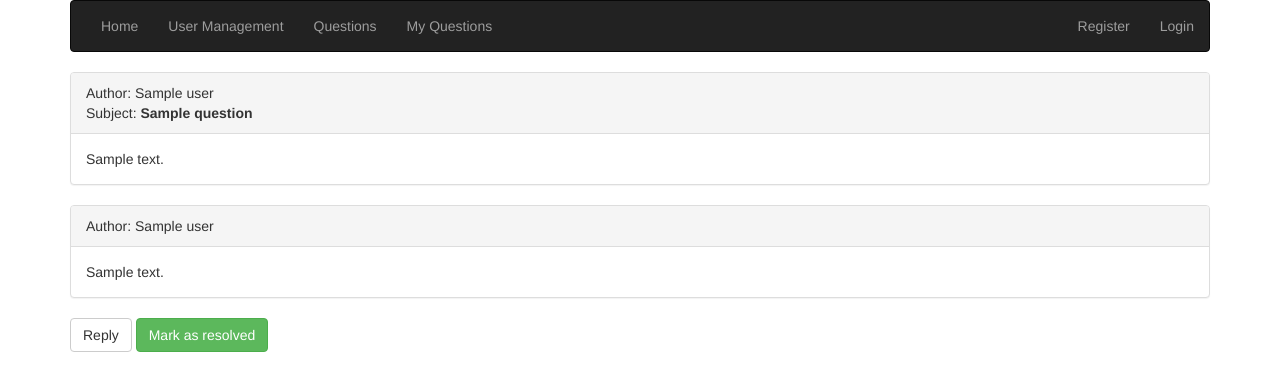
After one commit to ivanmatozan/Customer-Service, a PHP site: template resources/views/question/show.twig in a window 1280 px wide. The commit adds this page. Shown: the top 391 px of the page. Run offline with PHP 8.4, Linux system fonts and the light colour scheme; the template is opened without the code that fills it: most values are stand-ins (such as "Sample title", 1, 10 or a date in 2020); some libraries are stand-ins or nearby versions.

Commit message:
Create question detail view

```diff
--- a/app/routes.php
+++ b/app/routes.php
@@ -28,3 +28,4 @@ $app->post('/questions/edit/{id}', 'App\Controllers\QuestionController:postEdit'
 //$app->post('/questions/delete/{id}', 'App\Controllers\QuestionController:delete');
 $app->get('/questions/close/{id}', 'App\Controllers\QuestionController:confirmClose')->setName('question.close');
 $app->post('/questions/close/{id}', 'App\Controllers\QuestionController:close');
+$app->get('/questions/show/{id}', 'App\Controllers\QuestionController:show')->setName('question.show');
--- a/resources/views/question/all-questions.twig
+++ b/resources/views/question/all-questions.twig
@@ -29,7 +29,7 @@
                         <div class="panel-heading">{{ question.subject }}</div>
                         <div class="panel-body">{{ question.text }}</div>
                         <div class="panel-footer">
-
+                            <a href="{{ path_for('question.show', {id: question.id}) }}" class="btn btn-default">Open</a>
                         </div>
                     </div>
                 {% endfor %}
--- /dev/null
+++ b/resources/views/question/show.twig
@@ -0,0 +1,43 @@
+{% extends 'templates/app.twig' %}
+
+{% block title %}Question{% endblock %}
+
+{% block content %}
+
+    <div class="row">
+        <div class="col-xs-12">
+            <div class="panel panel-default">
+                <div class="panel-heading">
+                    <div>Author: {{ question.user.name }}</div>
+                    <div>Subject: <strong>{{ question.subject }}</strong></div>
+                </div>
+                <div class="panel-body">{{ question.text }}</div>
+            </div>
+        </div>
+    </div>
+
+    <div class="row">
+        <div class="col-xs-12">
+            {% for response in question.responses %}
+                <div class="panel panel-default">
+                    <div class="panel-heading">
+                        <div>Author: {{ response.user.name }}</div>
+                    </div>
+                    <div class="panel-body">{{ response.text }}</div>
+                </div>
+            {% endfor %}
+        </div>
+    </div>
+
+    <div class="row">
+        <div class="col-xs-12">
+            <a href="#" class="btn btn-default">
+                Reply
+            </a>
+            <a href="{{ path_for('question.close', {id: question.id}) }}" class="btn btn-success">
+                Mark as resolved
+            </a>
+        </div>
+    </div>
+
+{% endblock %}
--- a/resources/views/question/user-questions.twig
+++ b/resources/views/question/user-questions.twig
@@ -44,6 +44,9 @@
                             <a href="{{ path_for('question.close', {id: question.id}) }}" class="btn btn-default">
                                 Close
                             </a>
+                            <a href="{{ path_for('question.show', {id: question.id}) }}" class="btn btn-default">
+                                Open
+                            </a>
                         </div>
                     </div>
                 {% endfor %}
```
Also changed, not shown: app/Controllers/QuestionController.php (+15 -0 lines).
